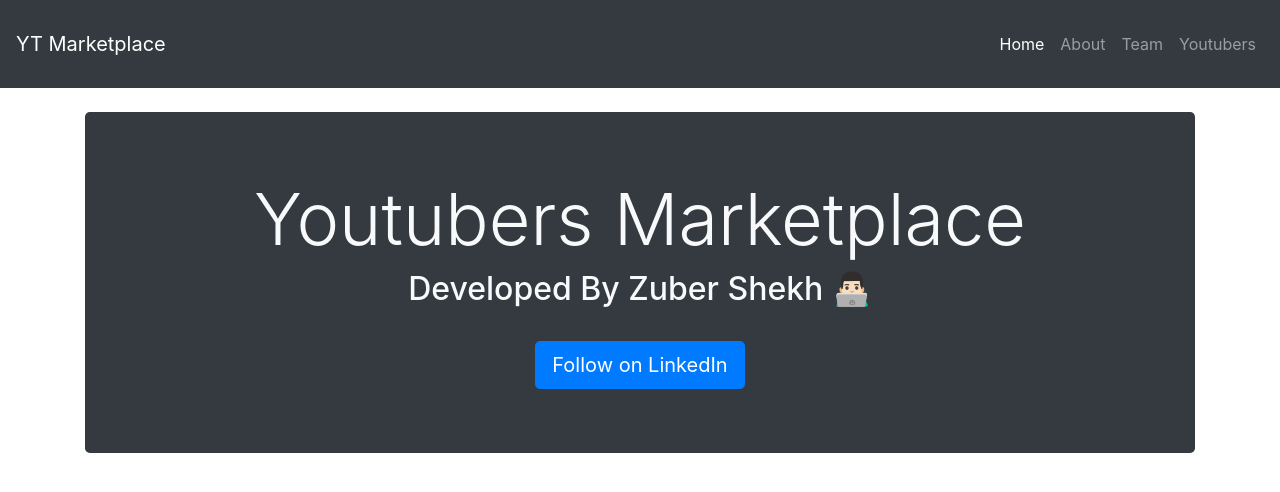
After one commit to zuber-shekh7/django-youtubers-app, a Django app: page /about/ in a window 1280 px wide. The commit adds this page. Shown: the top 492 px of the page. Run offline with Django 3.2, Linux system fonts and the light colour scheme; some libraries are stand-ins or nearby versions.

Commit message:
feature: add about page

```diff
--- a/core/urls.py
+++ b/core/urls.py
@@ -6,4 +6,5 @@ app_name = 'core'
 
 urlpatterns = [
     path('', views.index, name='index'),
+    path('about/', views.about, name='about'),
 ]
--- a/core/views.py
+++ b/core/views.py
@@ -9,3 +9,7 @@ def index(request):
         'sliders': sliders,
     }
     return render(request, 'core/index.html', context)
+
+
+def about(request):
+    return render(request, 'core/about.html')
--- /dev/null
+++ b/templates/core/about.html
@@ -0,0 +1,15 @@
+{% extends 'core/base.html' %} {% block main %}
+<section class="container mt-4">
+  <div class="row">
+    <div class="col-md-12 mx-auto">
+      <div class="jumbotron bg-dark text-light text-center">
+        <h1 class="display-3">Youtubers Marketplace</h1>
+        <h2>Developed By Zuber Shekh 👨🏻‍💻</h2>
+        <div class="btn-group mt-4">
+          <a class="btn btn-primary btn-lg" href="#">Follow on LinkedIn</a>
+        </div>
+      </div>
+    </div>
+  </div>
+</section>
+{% endblock main %}
--- a/templates/partials/navbar.html
+++ b/templates/partials/navbar.html
@@ -20,6 +20,9 @@
         >
       </li>
       <li class="nav-item">
+        <a class="nav-link" href="{% url 'core:about' %}">About</a>
+      </li>
+      <li class="nav-item">
         <a class="nav-link" href="{% url 'teams:list-team-members' %}">Team</a>
       </li>
       <li class="nav-item">
```
